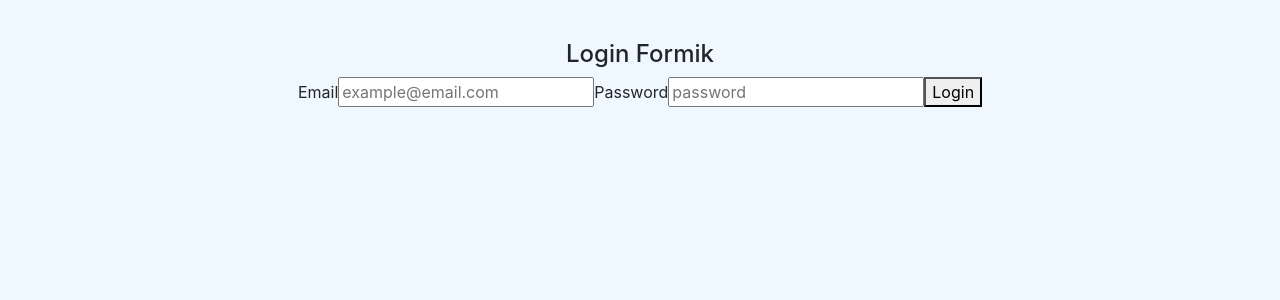
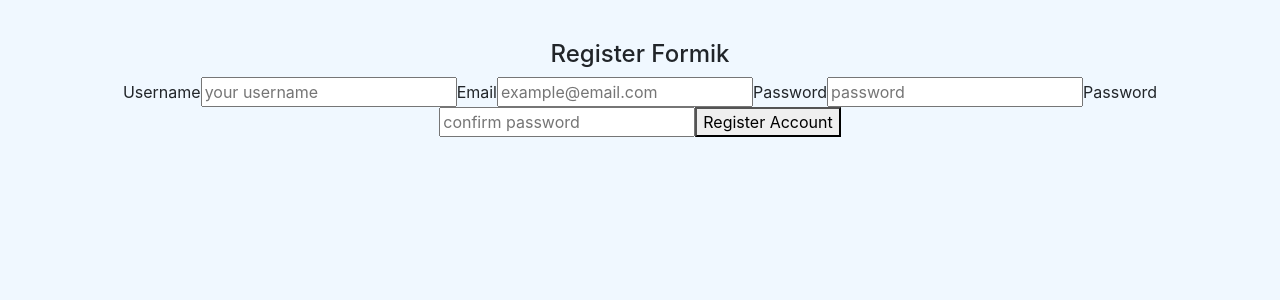
Before and after one commit to sanexto/open-bootcamp, a React (Create React App) app in the folder react-js/hola-mundo/: page / in a window 1280 px wide. Shown: the top 300 px of the page. Built offline with nearby package versions, Linux system fonts and the light colour scheme.

Commit message:
Sesión 15

```diff
--- a/react-js/hola-mundo/src/App.js
+++ b/react-js/hola-mundo/src/App.js
@@ -9,6 +9,7 @@
 // import GreetingF from './components/pure/greetingF';
 import TaskListComponent from './components/container/task_list';
 import LoginFormik from './components/pure/forms/loginFormik';
+import RegisterFormik from './components/pure/forms/registerFormik';
 // import OptionalRender from './components/pure/optionalRender';
 // import GreetingStyled from './components/pure/greetingStyled';
 // import Ejemplo1 from './hooks/Ejemplo1';
@@ -40,7 +41,8 @@
       {/* Ejemplos de renderizado condicional */}
       {/* <OptionalRender /> */}
       {/* Ejemplos de uso de Formik y Yup */}
-      <LoginFormik />
+      {/* <LoginFormik /> */}
+      <RegisterFormik />
       {/* PROYECTO FINAL */}
       {/* <TaskListComponent /> */}
     </div>
--- /dev/null
+++ b/react-js/hola-mundo/src/components/pure/forms/registerFormik.jsx
@@ -0,0 +1,108 @@
+import React from 'react';
+import { Formik, Form, Field, ErrorMessage } from 'formik';
+import * as Yup from 'yup';
+
+// Models
+import { ROLES } from '../../../models/roles.enum';
+import { User } from '../../../models/user.class';
+
+const RegisterFormik = () => {
+
+    let user = new User();
+
+    // Valores iniciales de los campos del formulario
+    const initialValues = {
+        username: '',
+        email: '',
+        password: '',
+        confirm: '',
+        role: ROLES.USER,
+    };
+
+    // Creamos esquema de validación para los campos del formulario
+    const registerSchema = Yup.object().shape(
+        {
+            username: Yup.string()
+                .min(6, 'Username too short')
+                .max(12, 'Username too long')
+                .required('Username is required'),
+            email: Yup.string()
+                .email('Invalid email format')
+                .required('Email is required'),
+            role: Yup.string()
+                .oneOf([ROLES.USER, ROLES.ADMIN], 'You must select a Role: User / Admin')
+                .required('Role is required'),
+            password: Yup.string()
+                .min(8, 'Password too short')
+                .required('Password is required'),
+            confirm: Yup.string()
+                .when('password', {
+                    is: value => value && value.length > 0 ? true : false,
+                    then: (schema) => schema.oneOf(
+                        [Yup.ref('password')],
+                        '¡Passwords must match!'
+                    ),
+                }).required('You must confirm the password')
+        }
+    );
+
+    const submit = (values) => {
+        alert('Register user');
+    };
+
+    return (
+        <div>
+            <h4>Register Formik</h4>
+            <Formik
+                // *** Initial values that the form will take ***
+                initialValues={initialValues}
+                // *** Yup Validation Schema ***
+                validationSchema={registerSchema}
+                // *** onSubmit Event ***
+                onSubmit={async (values) => {
+                    await new Promise((r) => setTimeout(r, 1000));
+                    alert(JSON.stringify(values, null, 2));
+                }}
+            >
+
+                {({
+                    values, // permite obtener los valores de los campos del formulario
+                    touched, // sirve para saber si el usuario ha tocado alguno de los campos del formulario
+                    errors, // permite recuperar los errores de los campos del formulario
+                    isSubmitting, // nos dice si el formulario se esta enviando
+                    handleChange, // podemos controlar cuando hay cambios en los campos del formulario
+                    handleBlur, // podemos controlar cuando hay cambios de focus en los campos del formulario
+                }) => (
+                    <Form>
+                        <label htmlFor="username">Username</label>
+                        <Field id="username" name="username" placeholder="your username" type="text" />
+                        {/* Username Errors */}
+                        <ErrorMessage name="username" component="div" />
+
+                        <label htmlFor="email">Email</label>
+                        <Field id="email" name="email" placeholder="example@email.com" type="email" />
+                        {/* Email Errors */}
+                        <ErrorMessage name="email" component="div" />
+
+                        <label htmlFor="password">Password</label>
+                        <Field id="password" name="password" placeholder="password" type="password" />
+                        {/* Password Errors */}
+                        <ErrorMessage name="password" component="div" />
+
+                        <label htmlFor="confirm">Password</label>
+                        <Field id="confirm" name="confirm" placeholder="confirm password" type="password" />
+                        {/* Confirm Password Errors */}
+                        <ErrorMessage name="confirm" component="div" />
+
+                        <button type="submit">Register Account</button>
+                        {isSubmitting ? (<p>Sending your credentials...</p>) : null}
+                    </Form>
+                )}
+
+            </Formik>
+        </div>
+    );
+
+}
+
+export default RegisterFormik;
--- /dev/null
+++ b/react-js/hola-mundo/src/models/roles.enum.js
@@ -0,0 +1,4 @@
+export const ROLES = {
+    USER: 'user',
+    ADMIN: 'admin',
+}
--- /dev/null
+++ b/react-js/hola-mundo/src/models/user.class.js
@@ -0,0 +1,18 @@
+import { ROLES } from "./roles.enum";
+
+export class User {
+    username = '';
+    email = '';
+    password = '';
+    role = ROLES.USER;
+
+    constructor(username, email, password, role) {
+
+        this.username = username;
+        this.email = email;
+        this.password = password;
+        this.role = role;
+
+    }
+
+}
```
Also changed, not shown: react-js/hola-mundo/src/components/pure/forms/loginFormik.jsx (+5 -5 lines).
